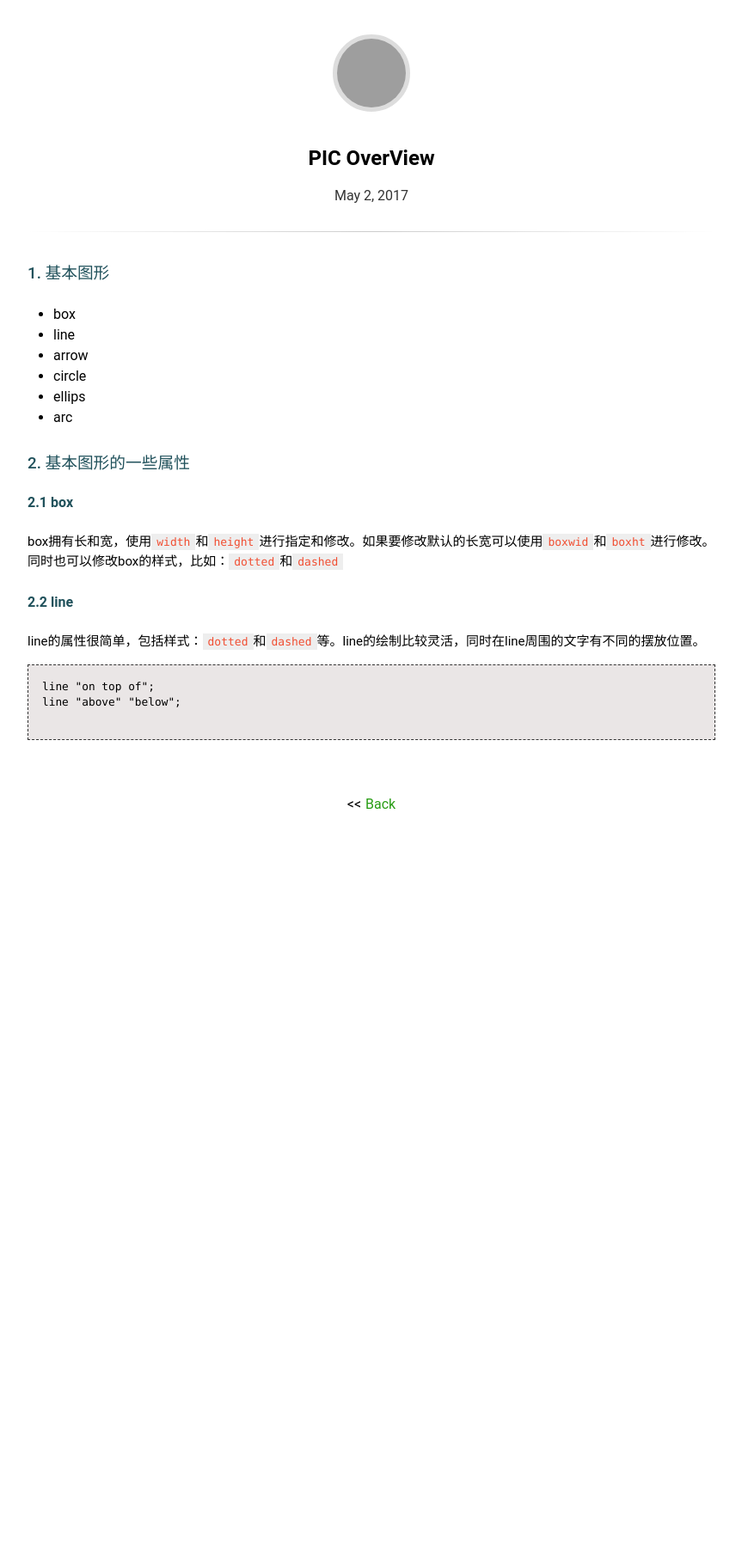
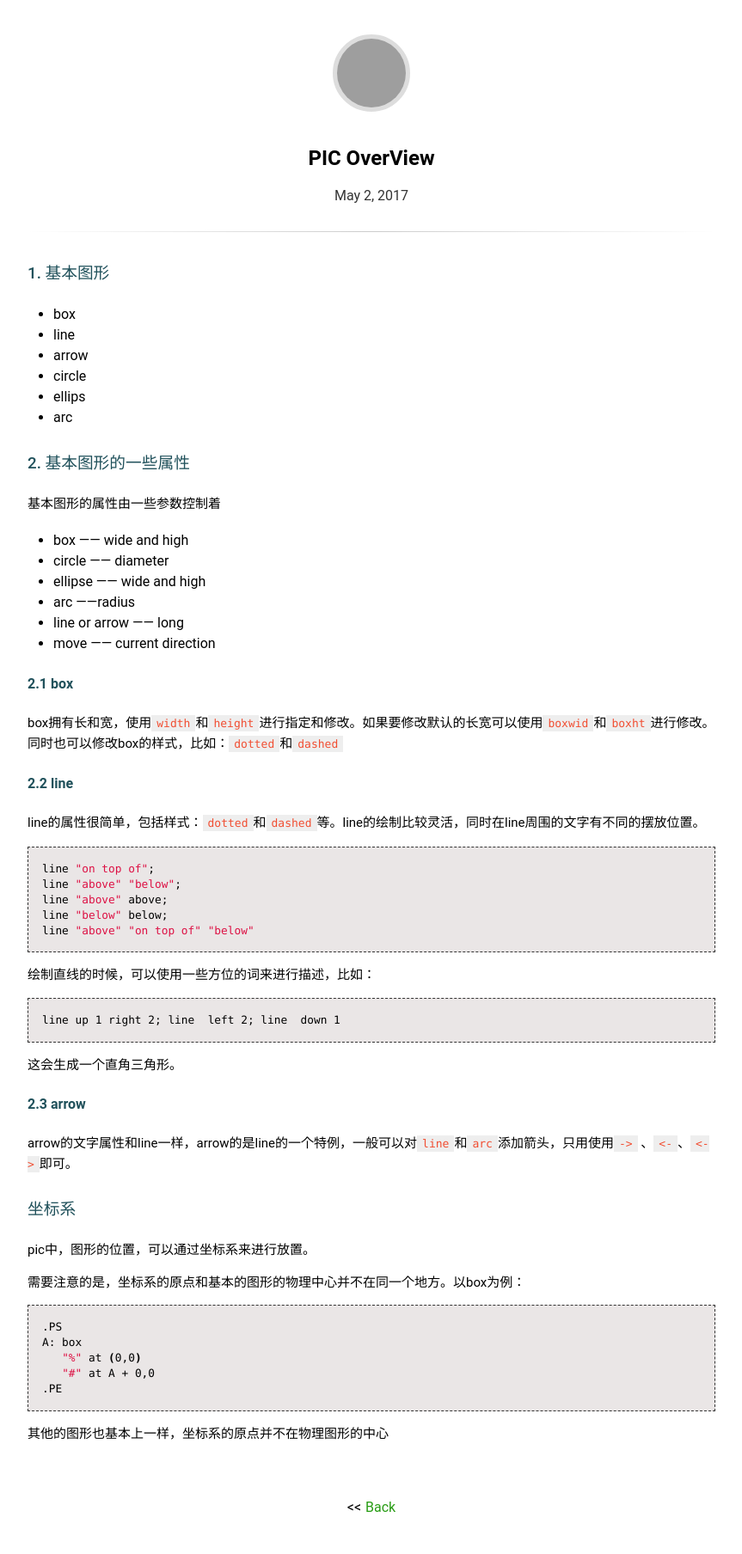
Before and after one commit to JesseEisen/DailyKeep, a Jekyll site: the page built from _posts/2017-05-02-pic.md, in a window 1280 px wide. Shown: the whole page at 86% size, without its empty margins (208-1071 px from the left). Built offline with Jekyll 4.4.1, drawn with Linux system fonts in a browser that asks for light colours; nearby versions of some CDN libraries; some web fonts are replaced; before the commit the page ends 990 px from its top, so only the background shows below that; grey boxes are pictures that could not be loaded.

Commit message:
pic add more content

````diff
--- a/_posts/2017-05-02-pic.md
+++ b/_posts/2017-05-02-pic.md
@@ -14,6 +14,15 @@ updated: 2017-05-02 18:00
 
 ### 2. 基本图形的一些属性
 
+基本图形的属性由一些参数控制着
+
++ box —— wide and high
++ circle —— diameter
++ ellipse —— wide and high
++ arc   ——radius
++ line or arrow —— long
++ move      —— current direction
+
 #### 2.1 box
 
 box拥有长和宽，使用`width`和`height`进行指定和修改。如果要修改默认的长宽可以使用`boxwid`和`boxht`进行修改。
@@ -23,8 +32,40 @@ box拥有长和宽，使用`width`和`height`进行指定和修改。如果要
 
 line的属性很简单，包括样式：`dotted`和`dashed`等。line的绘制比较灵活，同时在line周围的文字有不同的摆放位置。
 
-```
+```bash
 line "on top of";
 line "above" "below";
+line "above" above;
+line "below" below;
+line "above" "on top of" "below"
+```
 
+绘制直线的时候，可以使用一些方位的词来进行描述，比如：
+
+```bash
+line up 1 right 2; line  left 2; line  down 1
 ```
+
+这会生成一个直角三角形。
+
+
+#### 2.3 arrow
+
+arrow的文字属性和line一样，arrow的是line的一个特例，一般可以对`line`和`arc`添加箭头，只用使用`->` 、`<-`、`<->`即可。
+
+
+
+### 坐标系
+pic中，图形的位置，可以通过坐标系来进行放置。
+
+需要注意的是，坐标系的原点和基本的图形的物理中心并不在同一个地方。以box为例：
+
+```bash
+.PS
+A: box
+   "%" at (0,0)
+   "#" at A + 0,0
+.PE
+```
+
+其他的图形也基本上一样，坐标系的原点并不在物理图形的中心
````
